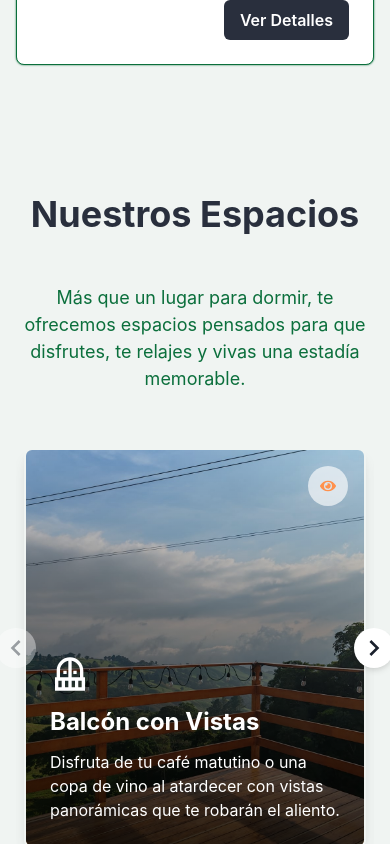
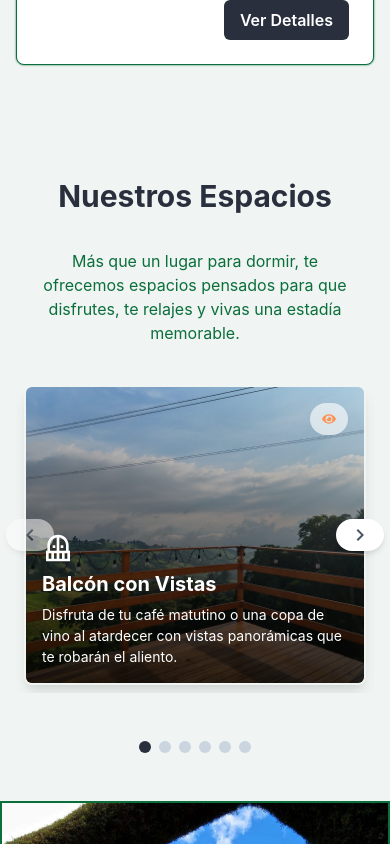
Before and after one commit to Bayronalpizar99/Casa_Vista_Verde, a React (Vite) app: page / in a window 390 px wide. Shown: the part 2800-3644 px from the top of the page. Built offline with nearby package versions, Linux system fonts and the light colour scheme.

Commit message:
Improved responsiveness and size on mobile phones and different devices

```diff
--- a/src/components/Experiencias.tsx
+++ b/src/components/Experiencias.tsx
@@ -7,7 +7,7 @@ import { FaWineGlassAlt, FaFire, FaEye, FaChess } from 'react-icons/fa';
 import { MdBalcony, MdOutlineKitchen } from 'react-icons/md';
 import { GiBroccoli } from "react-icons/gi";
 import { ChevronLeftIcon, ChevronRightIcon } from '@chakra-ui/icons';
-import { useState, useRef } from 'react';
+import { useState, useRef, useEffect } from 'react';
 import { useLanguage } from '../context/LanguageContext';
 import balconImg from '../assets/balcon.jpg';
 import cocinaImg from '../assets/cocina.webp';
@@ -16,11 +16,10 @@ import hogueraImg from '../assets/hoguera.webp';
 import fincaImg from '../assets/finca.webp';
 import juegosImg from '../assets/juegos.webp';
 
-
 const MotionBox = motion(Box);
 
 const ExperienceCard = ({ experience, index, onViewImage, containerRef }: { experience: any, index: number, onViewImage: (image: string) => void, containerRef: React.RefObject<HTMLDivElement> }) => {
-    const { t } = useLanguage(); // Hook para traducciones
+    const { t } = useLanguage();
     const cardTextColor = useColorModeValue('white', 'dark.primary');
     const glowColor = useColorModeValue('#0b6f3c', '#90f4c0');
     const eyeButtonBg = useColorModeValue('whiteAlpha.700', 'blackAlpha.500');
@@ -36,7 +35,7 @@ const ExperienceCard = ({ experience, index, onViewImage, containerRef }: { expe
             borderRadius="lg"
             overflow="hidden"
             shadow="lg"
-            h="400px"
+            h={{ base: "300px", md: "400px" }}
             w="100%"
             borderWidth="2px"
             borderColor="transparent"
@@ -54,6 +53,7 @@ const ExperienceCard = ({ experience, index, onViewImage, containerRef }: { expe
                 top={4}
                 right={4}
                 isRound
+                size={{ base: "sm", md: "md" }}
                 bg={eyeButtonBg}
                 color={eyeButtonColor}
                 _hover={{ bg: eyeButtonBg, transform: 'scale(1.1)' }}
@@ -70,12 +70,12 @@ const ExperienceCard = ({ experience, index, onViewImage, containerRef }: { expe
                 bgGradient="linear(to-t, blackAlpha.800, transparent)"
                 display="flex"
                 alignItems="flex-end"
-                p={6}
+                p={{ base: 4, md: 6 }}
             >
-                <VStack align="start" spacing={3} color={cardTextColor}>
-                    <Icon as={experience.icon} w={10} h={10} />
-                    <Heading as="h3" size="lg">{t(experience.titleKey)}</Heading>
-                    <Text fontSize="md">{t(experience.descriptionKey)}</Text>
+                <VStack align="start" spacing={{ base: 2, md: 3 }} color={cardTextColor}>
+                    <Icon as={experience.icon} w={{ base: 8, md: 10 }} h={{ base: 8, md: 10 }} />
+                    <Heading as="h3" size={{ base: "md", md: "lg" }}>{t(experience.titleKey)}</Heading>
+                    <Text fontSize={{ base: "sm", md: "md" }}>{t(experience.descriptionKey)}</Text>
                 </VStack>
             </Box>
         </MotionBox>
@@ -83,16 +83,29 @@ const ExperienceCard = ({ experience, index, onViewImage, containerRef }: { expe
 };
 
 const ImageModal = ({ isOpen, onClose, imageUrl }: { isOpen: boolean, onClose: () => void, imageUrl: string | null }) => {
-    const { t } = useLanguage(); // Hook para traducciones
+    const { t } = useLanguage();
     if (!imageUrl) return null;
 
     return (
-        <Modal isOpen={isOpen} onClose={onClose} size="4xl" isCentered>
+        <Modal isOpen={isOpen} onClose={onClose} size={{ base: "full", md: "4xl" }} isCentered>
             <ModalOverlay bg="blackAlpha.800" />
-            <ModalContent bg="transparent" shadow="none">
-                <ModalCloseButton color="white" bg="blackAlpha.500" _hover={{ bg: 'blackAlpha.700' }} />
+            <ModalContent bg="transparent" shadow="none" m={{ base: 4, md: 0 }}>
+                <ModalCloseButton
+                    color="white"
+                    bg="blackAlpha.500"
+                    _hover={{ bg: 'blackAlpha.700' }}
+                    size={{ base: "lg", md: "md" }}
+                />
                 <ModalBody p={0}>
-                    <Image src={imageUrl} alt={t('experienciasSubtitle')} borderRadius="md" w="100%" h="auto" objectFit="contain" />
+                    <Image
+                        src={imageUrl}
+                        alt={t('experienciasSubtitle')}
+                        borderRadius="md"
+                        w="100%"
+                        h="auto"
+                        objectFit="contain"
+                        maxH={{ base: "90vh", md: "80vh" }}
+                    />
                 </ModalBody>
             </ModalContent>
         </Modal>
@@ -100,7 +113,7 @@ const ImageModal = ({ isOpen, onClose, imageUrl }: { isOpen: boolean, onClose: (
 };
 
 export function Experiencias() {
-    const { t } = useLanguage(); // Hook para traducciones
+    const { t } = useLanguage();
     const { isOpen, onOpen, onClose } = useDisclosure();
     const [selectedImage, setSelectedImage] = useState<string | null>(null);
 
@@ -144,18 +157,25 @@ export function Experiencias() {
     ];
 
     const [currentIndex, setCurrentIndex] = useState(0);
-    const cardsToShow = useBreakpointValue({ base: 1, sm: 2, lg: 4 }) || 4;
+    const cardsToShow = useBreakpointValue({ base: 1, sm: 2, lg: 3, xl: 4 }) || 1;
     const totalCards = experienceData.length;
-    const maxIndex = totalCards > cardsToShow ? totalCards - cardsToShow : 0;
+
+    // Arreglo del cálculo del maxIndex
+    const maxIndex = Math.max(0, totalCards - cardsToShow);
 
     const carouselRef = useRef<HTMLDivElement>(null);
 
+    // Reset del índice cuando cambia el breakpoint
+    useEffect(() => {
+        setCurrentIndex(0);
+    }, [cardsToShow]);
+
     const handlePrev = () => {
-        setCurrentIndex((prev) => (prev > 0 ? prev - 1 : 0));
+        setCurrentIndex((prev) => Math.max(0, prev - 1));
     };
 
     const handleNext = () => {
-        setCurrentIndex((prev) => (prev < maxIndex ? prev + 1 : maxIndex));
+        setCurrentIndex((prev) => Math.min(maxIndex, prev + 1));
     };
 
     const handleViewImage = (imageUrl: string) => {
@@ -166,60 +186,123 @@ export function Experiencias() {
     const bgColor = useColorModeValue('light.background', 'dark.background');
     const headingColor = useColorModeValue('light.primary', 'dark.primary');
     const textColor = useColorModeValue('light.text', 'dark.text');
+    const buttonBg = useColorModeValue('white', 'gray.800');
+    const buttonColor = useColorModeValue('gray.600', 'gray.200');
+
+    // Cálculo del porcentaje de desplazamiento
+    const translatePercentage = cardsToShow > 0 ? (currentIndex * (100 / cardsToShow)) : 0;
 
     return (
-        <Box id="experiencias" py={{ base: 16, md: 24 }} px={{ base: 4, md: 10 }} bg={bgColor}>
-            <VStack spacing={12} maxW="container.xl" mx="auto">
-                <Heading as="h2" size="2xl" color={headingColor} textAlign="center">
+        <Box id="experiencias" py={{ base: 12, md: 24 }} px={{ base: 4, md: 10 }} bg={bgColor}>
+            <VStack spacing={{ base: 8, md: 12 }} maxW="container.xl" mx="auto">
+                <Heading as="h2" size={{ base: "xl", md: "2xl" }} color={headingColor} textAlign="center">
                     {t('experiencias')}
                 </Heading>
-                <Text fontSize="lg" color={textColor} textAlign="center" maxW="3xl">
+                <Text
+                    fontSize={{ base: "md", md: "lg" }}
+                    color={textColor}
+                    textAlign="center"
+                    maxW="3xl"
+                    px={{ base: 4, md: 0 }}
+                >
                     {t('experienciasSubtitle')}
                 </Text>
 
-                <Box position="relative" w="100%">
+                <Box position="relative" w="100%" maxW="full">
+                    {/* Botón Anterior */}
                     <IconButton
                         aria-label={t('anterior')}
-                        icon={<ChevronLeftIcon w={8} h={8} />}
+                        icon={<ChevronLeftIcon w={{ base: 6, md: 8 }} h={{ base: 6, md: 8 }} />}
                         onClick={handlePrev}
                         isDisabled={currentIndex === 0}
                         isRound
                         position="absolute"
-                        left={{ base: '-20px', md: '-50px' }}
+                        left={{ base: '-10px', sm: '-20px', md: '-50px' }}
                         top="50%"
                         transform="translateY(-50%)"
-                        zIndex={2}
-                        bg={useColorModeValue('white', 'gray.800')}
+                        zIndex={3}
+                        bg={buttonBg}
+                        color={buttonColor}
                         boxShadow="md"
+                        size={{ base: "sm", md: "md" }}
+                        _hover={{
+                            bg: buttonBg,
+                            transform: 'translateY(-50%) scale(1.05)',
+                        }}
+                        _disabled={{
+                            opacity: 0.5,
+                            cursor: 'not-allowed',
+                        }}
                     />
+
+                    {/* Contenedor del carrusel */}
                     <Box overflow="hidden" ref={carouselRef}>
                         <Flex
                             transition="transform 0.5s ease-in-out"
-                            transform={`translateX(-${currentIndex * (100 / cardsToShow)}%)`}
+                            transform={`translateX(-${translatePercentage}%)`}
                             w={`${(totalCards / cardsToShow) * 100}%`}
                         >
                             {experienceData.map((exp, index) => (
-                                <Box key={index} p={{ base: 2, sm: 3, lg: 4 }} w={`${100 / totalCards}%`}>
-                                    <ExperienceCard experience={exp} index={index} onViewImage={handleViewImage} containerRef={carouselRef} />
+                                <Box
+                                    key={index}
+                                    flex={`0 0 ${100 / totalCards}%`}
+                                    p={{ base: 2, sm: 3, lg: 4 }}
+                                >
+                                    <ExperienceCard
+                                        experience={exp}
+                                        index={index}
+                                        onViewImage={handleViewImage}
+                                        containerRef={carouselRef}
+                                    />
                                 </Box>
                             ))}
                         </Flex>
                     </Box>
+
+                    {/* Botón Siguiente */}
                     <IconButton
                         aria-label={t('siguiente')}
-                        icon={<ChevronRightIcon w={8} h={8} />}
+                        icon={<ChevronRightIcon w={{ base: 6, md: 8 }} h={{ base: 6, md: 8 }} />}
                         onClick={handleNext}
                         isDisabled={currentIndex >= maxIndex}
                         isRound
                         position="absolute"
-                        right={{ base: '-20px', md: '-50px' }}
+                        right={{ base: '-10px', sm: '-20px', md: '-50px' }}
                         top="50%"
                         transform="translateY(-50%)"
-                        zIndex={2}
-                        bg={useColorModeValue('white', 'gray.800')}
+                        zIndex={3}
+                        bg={buttonBg}
+                        color={buttonColor}
                         boxShadow="md"
+                        size={{ base: "sm", md: "md" }}
+                        _hover={{
+                            bg: buttonBg,
+                            transform: 'translateY(-50%) scale(1.05)',
+                        }}
+                        _disabled={{
+                            opacity: 0.5,
+                            cursor: 'not-allowed',
+                        }}
                     />
                 </Box>
+
+                {/* Indicadores de posición (opcional, para móvil) */}
+                {cardsToShow === 1 && (
+                    <Flex justify="center" gap={2} mt={4}>
+                        {Array.from({ length: totalCards }).map((_, index) => (
+                            <Box
+                                key={index}
+                                w={3}
+                                h={3}
+                                borderRadius="full"
+                                bg={currentIndex === index ? headingColor : 'gray.300'}
+                                cursor="pointer"
+                                transition="all 0.2s ease"
+                                onClick={() => setCurrentIndex(index)}
+                            />
+                        ))}
+                    </Flex>
+                )}
             </VStack>
 
             <ImageModal isOpen={isOpen} onClose={onClose} imageUrl={selectedImage} />
```
